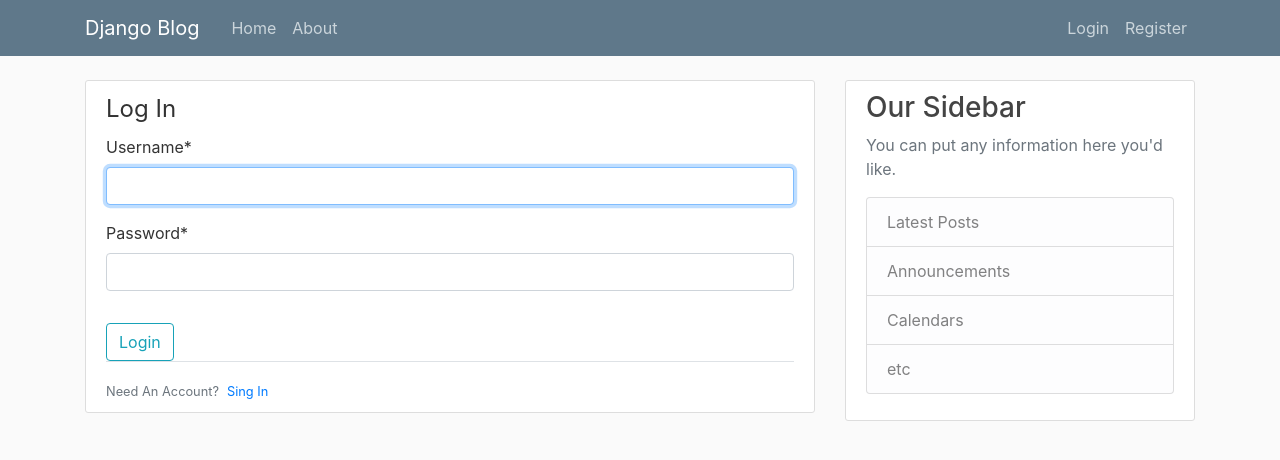
After one commit to Joynaldin/pt.django.project, a Django app: page /login/ in a window 1280 px wide. The commit adds this page. Shown: the top 460 px of the page. Run offline with Django 4.2, Linux system fonts and the light colour scheme; some libraries are stand-ins or nearby versions.

Commit message:
login,logout and profile page

```diff
--- a/blog/templates/blog/base.html
+++ b/blog/templates/blog/base.html
@@ -27,12 +27,17 @@
             <div class="collapse navbar-collapse" id="navbarToggle">
                 <div class="navbar-nav mr-auto">
                     <a class="nav-item nav-link" href="{% url 'blog-home' %}">Home</a>
-                    <a class="nav-item nav-link" href="{% url 'about page' %}">About</a>
+                    <a class="nav-item nav-link" href="{% url 'about-page' %}">About</a>
                 </div>
                 <!-- Navbar Right Side -->
                 <div class="navbar-nav">
-                    <a class="nav-item nav-link" href="#">Login</a>
-                    <a class="nav-item nav-link" href="registation/">Register</a>
+                    {% if user.is_authenticated %}
+                    <a class="nav-item nav-link" href="{% url 'profile' %}">Profile</a>
+                    <a class="nav-item nav-link" href="{% url 'logout' %}">Logout</a>
+                    {% else %}
+                    <a class="nav-item nav-link" href="{% url 'login' %}">Login</a>
+                    <a class="nav-item nav-link" href="{% url 'register' %}">Register</a>
+                    {% endif %}
                 </div>
             </div>
         </div>
--- a/blog/urls.py
+++ b/blog/urls.py
@@ -20,6 +20,6 @@
 
 urlpatterns = [
     path('', views.home, name="blog-home"),
-    path('about', views.about, name="about page"),
+    path('about', views.about, name="about-page"),
 
 ]
--- a/ptFinalProject/urls.py
+++ b/ptFinalProject/urls.py
@@ -1,9 +1,13 @@
 from django.contrib import admin
 from django.urls import path, include
 from users import views as users_views
+from django.contrib.auth import views as auth_views
 
 urlpatterns = [
     path('admin/', admin.site.urls),
-    path('registation/', users_views.register, name="registation"),
+    path('register/', users_views.register, name='register'),
+    path('login/', auth_views.LoginView.as_view(template_name='users/login.html'), name='login'),
+    path('logout/', auth_views.LogoutView.as_view(template_name='users/logout.html'), name='logout'),
+    path('profile/', users_views.profile, name='profile'),
     path('', include('blog.urls')),
 ]
--- /dev/null
+++ b/users/templates/users/login.html
@@ -0,0 +1,24 @@
+{% extends "blog/base.html" %}
+{% load crispy_forms_tags %}
+{% block content %}
+<div class="content-section">
+    <form method="POST">
+        {% csrf_token %}
+        <fieldset class="form-group">
+            <legend class="border-botton nb-4">Log In</legend>
+            {{form|crispy}}
+        </fieldset>
+        <div>
+            <button class="btn btn-outline-info" type="submit">Login</button>
+        </div>
+    </form>
+    <div class="border-top pt-3">
+        <small class="text-muted">
+            Need An Account?<a class="ml-2" href="{% url 'register'%}">Sing In</a>
+
+        </small>
+
+    </div>
+</div>
+
+{% endblock %}
--- /dev/null
+++ b/users/templates/users/profile.html
@@ -0,0 +1,5 @@
+{% extends "blog/base.html" %}
+{% block content %}
+<h1>{{user.username}}</h1>
+
+{% endblock %}
--- a/users/templates/users/registation.html
+++ b/users/templates/users/register.html
@@ -1,11 +1,12 @@
 {% extends "blog/base.html" %}
+{% load crispy_forms_tags %}
 {% block content %}
 <div class="content-section">
     <form method="POST">
         {% csrf_token %}
         <fieldset class="form-group">
             <legend class="border-botton nb-4">Join Today</legend>
-            {{form}}
+            {{form|crispy}}
         </fieldset>
         <div>
             <button class="btn btn-outline-info" type="submit">Sign up</button>
@@ -13,7 +14,7 @@
     </form>
     <div class="border-top pt-3">
         <small class="text-muted">
-            Already Have An Account?<a class="ml-2" href="#">Sing In</a>
+            Already Have An Account?<a class="ml-2" href="{% url 'login'%}">Sing In</a>
 
         </small>
 
```
Also changed, not shown: ptFinalProject/settings.py (+7 -7 lines), users/templates/users/logout.html (added, +13 -0 lines), users/views.py (+10 -4 lines), db.sqlite3.
